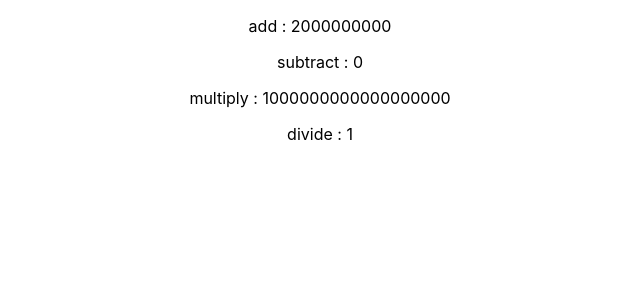
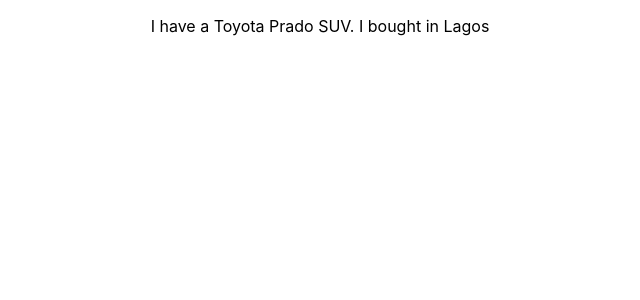
Before and after one commit to jegbune/my-ecommerce-app, a React (Create React App) app: page / in a window 1280 px wide. Shown: the top 300 px of the page, without its empty margins (320-960 px from the left). Built offline with nearby package versions, Linux system fonts and the light colour scheme.

Commit message:
React Destructuring functions

```diff
--- a/src/Component/Menu.js
+++ b/src/Component/Menu.js
@@ -1,21 +1,28 @@
 import React from 'react'
 
 function Menu() {
-    function calculate(a,b) {
-        const add = a+b;
-        const subtract = a-b;
-        const multiply = a*b;
-        const divide = a/b;
-    return [add, subtract, multiply, divide];
-}
-const [add,subtract,multiply,divide] = calculate(1000000000,1000000000)
-    return (
-        <div>
-            <p> add : {add}</p>
-            <p> subtract : {subtract}</p>
-            <p> multiply : {multiply}</p>
-            <p> divide : {divide}</p>
 
+           const Vehicle= {
+               brand: 'Toyota',
+               Model: 'Prado',
+               type: 'SUV',
+               year: 2021,
+               color: 'red',
+               registration: {
+                   city: 'Oshodi',
+                   state: 'Lagos',
+                   country: 'Nigeria'
+           }
+        }
+
+        vehicleOne(Vehicle)
+
+        function vehicleOne ({brand,Model,type,registration: { state }}) {
+            return <p> I have a {brand +' '+ Model +' '+ type}. I bought in {state} </p>
+        }
+        return (
+            <div>
+            {vehicleOne(Vehicle)}
         </div>
     )
 }
```
